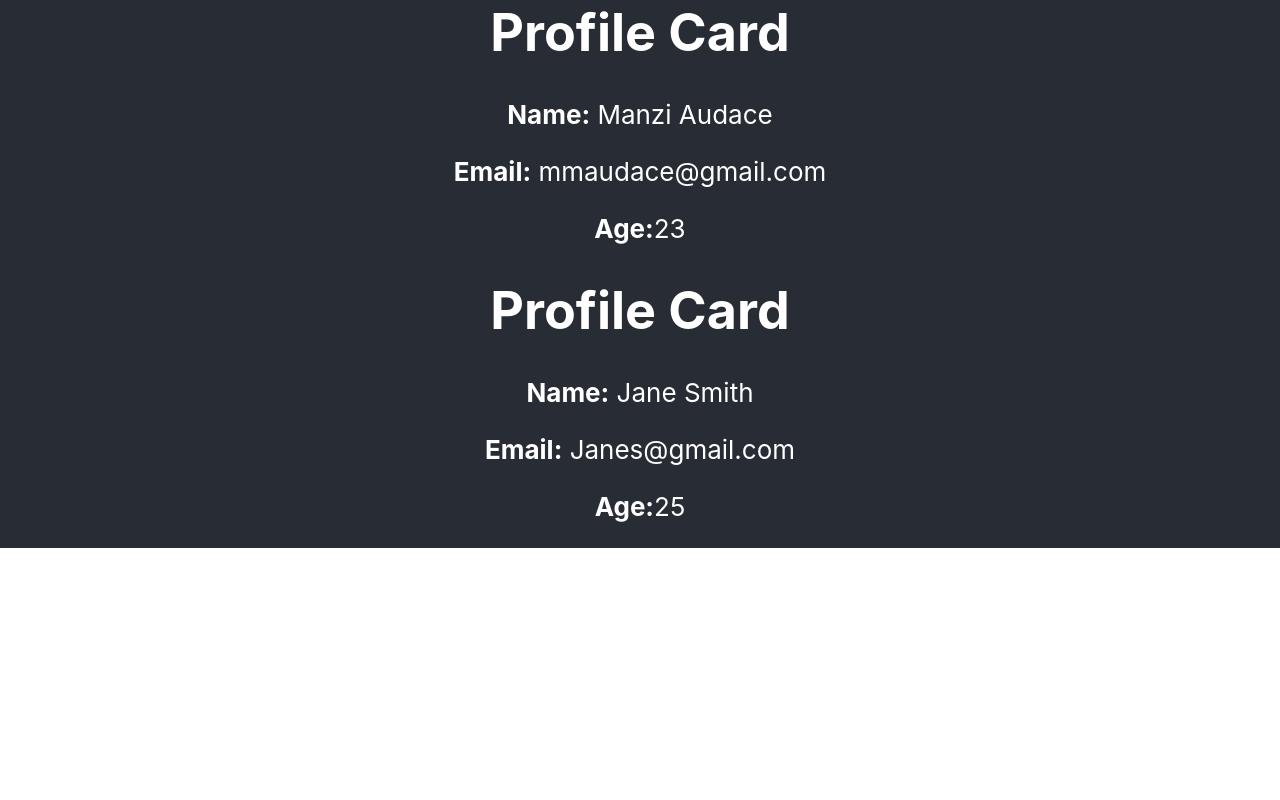
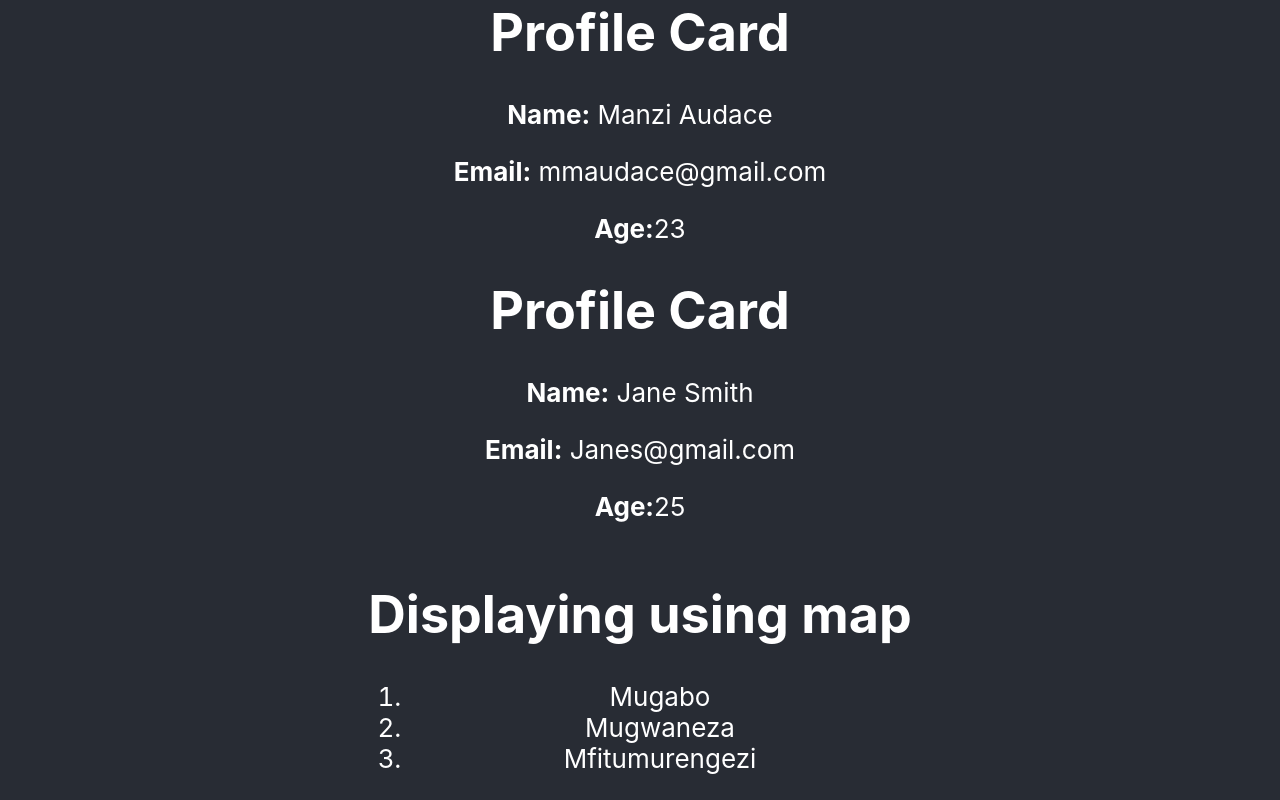
Before and after one commit to MUGWANEZAMANZI/React, a React (Create React App) app in the folder finalproject/: page /components in a window 1280 px wide. Shown: the part 451-1251 px from the top of the page. Before the commit the page ends 999 px from the top, so only its background shows below. Built offline with nearby package versions, Linux system fonts and the light colour scheme.

Commit message:
Question1,2,4,5 were completed

```diff
--- a/finalproject/src/App.js
+++ b/finalproject/src/App.js
@@ -2,6 +2,7 @@ import { CurrentDate, Welcome } from './Components/1';
 import './App.css';
 import ListHob from './Components/2';
 import Profile from './Components/4';
+import MapDisp from './Components/5';
 
 function App() {
   return (
@@ -14,6 +15,9 @@ function App() {
           <Profile name="Manzi Audace" age={23} email="mmaudace@gmail.com"/>
           <Profile name="Jane Smith" age={25} email="Janes@gmail.com" />
           </div>
+          <div>
+          <MapDisp />
+            </div>
       </header>
 
     </div>
--- /dev/null
+++ b/finalproject/src/Components/5.jsx
@@ -0,0 +1,19 @@
+import React from "react";
+
+function MapDisp() {
+  const b = ["Mugabo", "Mugwaneza", "Mfitumurengezi"];
+
+  return (
+    <div>
+      <h1>Displaying using map</h1>
+      <ol>
+        {/* Use map to render each name in a <li> */}
+        {b.map((name, index) => (
+          <li key={index}>{name}</li> // This renders each name in a list item
+        ))}
+      </ol>
+    </div>
+  );
+}
+
+export default MapDisp;
```
